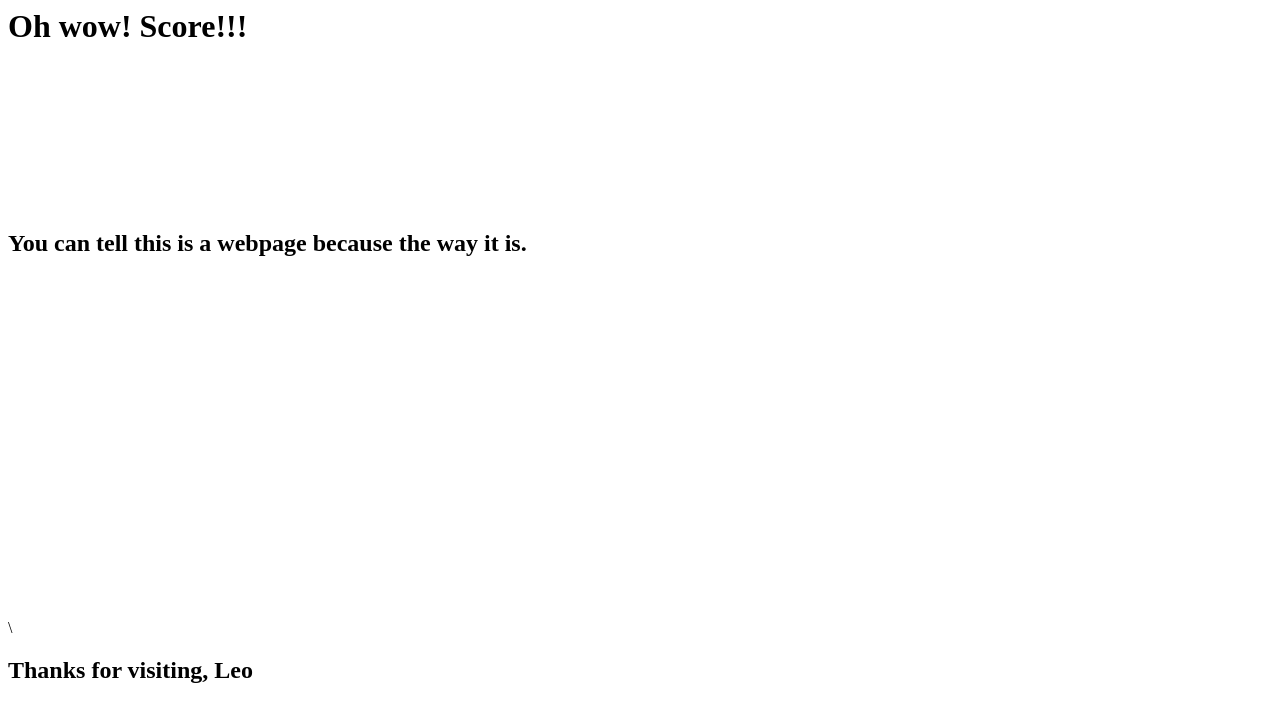
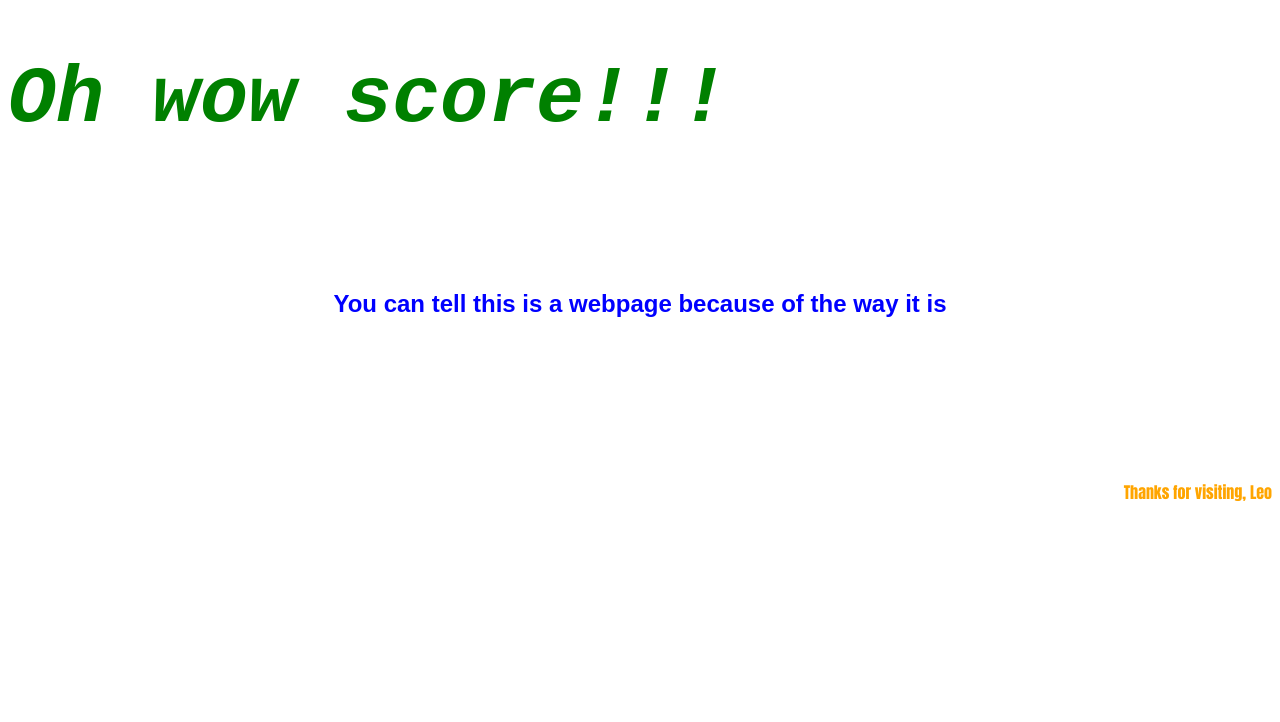
Before and after one commit to aliencyborg/ohwowscore, a plain HTML site: page index.html in a window 1280 px wide. Drawn offline with Linux system fonts and the light colour scheme.

Commit message:
now with css

```diff
--- a/index.html
+++ b/index.html
@@ -1,4 +1,32 @@
-<h1> Oh wow! Score!!!</h1>
+<!DOCTYPE HTML>
+<html>
+		<style>
+				h1{
+					color: Green;
+					font-family:'Courier New', Courier, monospace;
+					font-size:60pt
+				}
+				h2 {
+					color: blue;
+					font-family:Arial, Helvetica, sans-serif;
+				}
+				p {
+					color: orange;
+					font-family:Impact, Haettenschweiler, 'Arial Narrow Bold', sans-serif
+				}
+			</style>
+<Head id="ohwowscore"></Head>
+<body>
+  <div>
+	  <h1 align="left"><em>Oh wow score!!!</em></h1>
+</div>
+<br>
+<br>
+<br>
+<br>
+<div>
+	<h2 align="middle">You can tell this is a webpage because of the way it is</h2>
+</div>
 <br>
 <br>
 <br>
@@ -6,25 +34,8 @@
 <br>
 <br>
 <br>
-<br>
-<h2>You can tell this is a webpage because the way it is.</h2>
-<br>
-<br>
-<br>
-<br>
-<br>
-<br>
-<br>
-<br>
-<br>
-<br>
-<br>
-<br>
-<br>
-<br>
-<br>
-<br>
-<br>
-<br>
-<br>\
-<h2>Thanks for visiting, Leo</h2>
+<div>
+	<p align="right">Thanks for visiting, Leo</p>
+</div>
+</body>
+</html>
```
